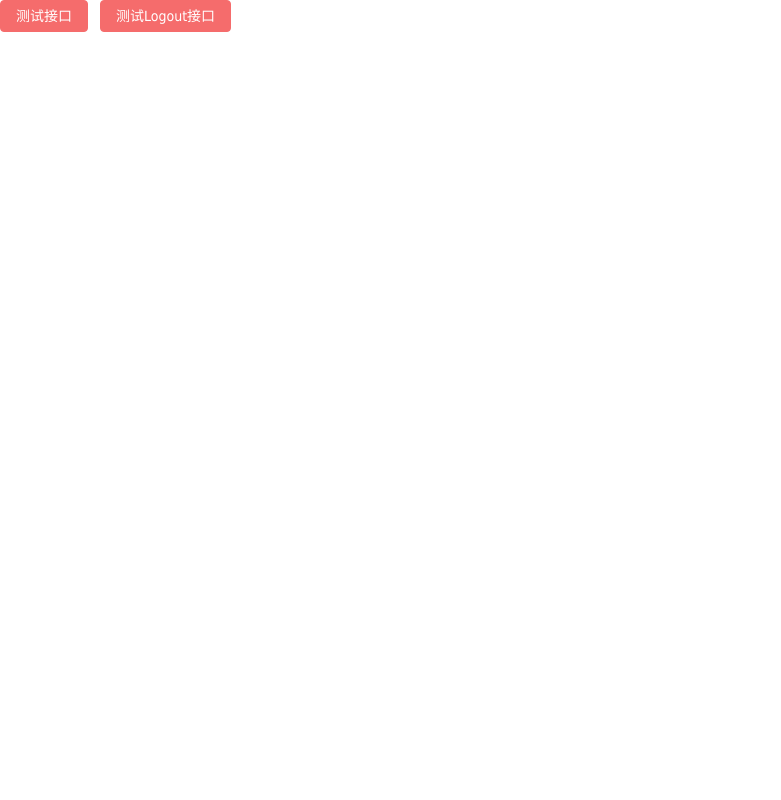
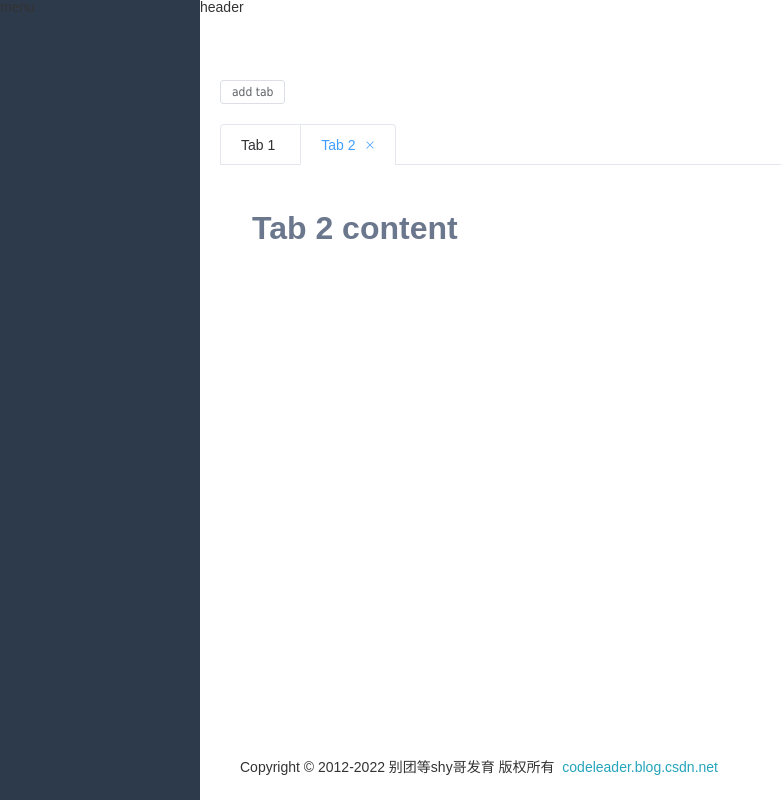
Before and after one commit to xiongtete0519/java1234-admin-front, a Vue app: page /#/ in a window 1280 px wide. Shown: the whole page, without its empty margins (0-781 px from the left). Built offline with nearby package versions, Linux system fonts and the light colour scheme; sample sign-in values are in the browser's storage.

Commit message:
主页面布局实现(Container+Component)

```diff
--- /dev/null
+++ b/src/layout/footer/index.vue
@@ -0,0 +1,18 @@
+<template>
+  <div className="footer">
+    Copyright © 2012-2022 别团等shy哥发育 版权所有&nbsp;&nbsp;<a href="https://codeleader.blog.csdn.net"
+                                                       target="_blank">codeleader.blog.csdn.net</a>
+  </div>
+</template>
+
+<script>
+
+</script>
+
+<style lang="scss" scoped>
+.footer {
+  padding: 20px;
+  display: flex;
+  align-items: center;
+}
+</style>
--- /dev/null
+++ b/src/layout/header/index.vue
@@ -0,0 +1,15 @@
+<template>
+  <div>
+    header
+  </div>
+</template>
+
+<script>
+export default {
+
+}
+</script>
+
+<style lang="scss" scoped>
+
+</style>
--- a/src/layout/index.vue
+++ b/src/layout/index.vue
@@ -1,22 +1,57 @@
 <template>
-  <el-button type="danger" @click="testHandler">测试接口</el-button>
-  <el-button type="danger" @click="testLogoutHandler">测试Logout接口</el-button>
+  <div class="app-wrapper">
+    <el-container>
+      <el-aside width="200px" class="sidebar-container"><Menu/></el-aside>
+      <el-container>
+        <el-header><Header/></el-header>
+        <el-main><Tabs/></el-main>
+        <el-footer><Footer/></el-footer>
+      </el-container>
+    </el-container>
+  </div>
 </template>
 
-<script setup>
-import requestUtil from '@/util/request'
 
 
-const testHandler=async ()=>{
-  let result=await requestUtil.get("test/user/list");
-}
-const testLogoutHandler=async ()=>{
-  let result=await requestUtil.get("/logout");
 
+<script setup>
+import Menu from '@/layout/menu'
+import Header from '@/layout/header'
+import Footer from '@/layout/footer'
+import Tabs from '@/layout/tabs'
+// export default {
+//   components:{
+//     Menu,
+//     Header,
+//     Footer,
+//     Tabs
+//   }
+// }
 
-}
 </script>
 
 <style scoped>
+.app-wrapper {
+  position: relative;
+  width: 100%;
+  height: 100%;
+}
 
+.sidebar-container {
+  background-color: #2d3a4b;
+  height: 100%;
+}
+
+.el-container{
+  height:100%
+}
+
+.el-header{
+  padding-left: 0px;
+  padding-right: 0px;
+}
+
+:deep(ul.el-menu){
+  border-right-width: 0px
+}
 </style>
--- /dev/null
+++ b/src/layout/menu/index.vue
@@ -0,0 +1,15 @@
+<template>
+  <div>
+    menu
+  </div>
+</template>
+
+<script>
+export default {
+
+}
+</script>
+
+<style lang="scss" scoped>
+
+</style>
--- /dev/null
+++ b/src/layout/tabs/index.vue
@@ -0,0 +1,76 @@
+<template>
+  <div style="margin-bottom: 20px">
+    <el-button size="small" @click="addTab(editableTabsValue)">
+      add tab
+    </el-button>
+  </div>
+  <el-tabs
+      v-model="editableTabsValue"
+      type="card"
+      class="demo-tabs"
+      closable
+      @tab-remove="removeTab"
+  >
+    <el-tab-pane
+        v-for="item in editableTabs"
+        :key="item.name"
+        :label="item.title"
+        :name="item.name"
+    >
+      {{ item.content }}
+    </el-tab-pane>
+  </el-tabs>
+</template>
+<script setup>
+import { ref } from 'vue'
+
+let tabIndex = 2
+const editableTabsValue = ref('2')
+const editableTabs = ref([
+  {
+    title: 'Tab 1',
+    name: '1',
+    content: 'Tab 1 content',
+  },
+  {
+    title: 'Tab 2',
+    name: '2',
+    content: 'Tab 2 content',
+  },
+])
+
+const addTab = (targetName) => {
+  const newTabName = `${++tabIndex}`
+  editableTabs.value.push({
+    title: 'New Tab',
+    name: newTabName,
+    content: 'New Tab content',
+  })
+  editableTabsValue.value = newTabName
+}
+const removeTab = (targetName) => {
+  const tabs = editableTabs.value
+  let activeName = editableTabsValue.value
+  if (activeName === targetName) {
+    tabs.forEach((tab, index) => {
+      if (tab.name === targetName) {
+        const nextTab = tabs[index + 1] || tabs[index - 1]
+        if (nextTab) {
+          activeName = nextTab.name
+        }
+      }
+    })
+  }
+
+  editableTabsValue.value = activeName
+  editableTabs.value = tabs.filter((tab) => tab.name !== targetName)
+}
+</script>
+<style>
+.demo-tabs > .el-tabs__content {
+  padding: 32px;
+  color: #6b778c;
+  font-size: 32px;
+  font-weight: 600;
+}
+</style>
```
